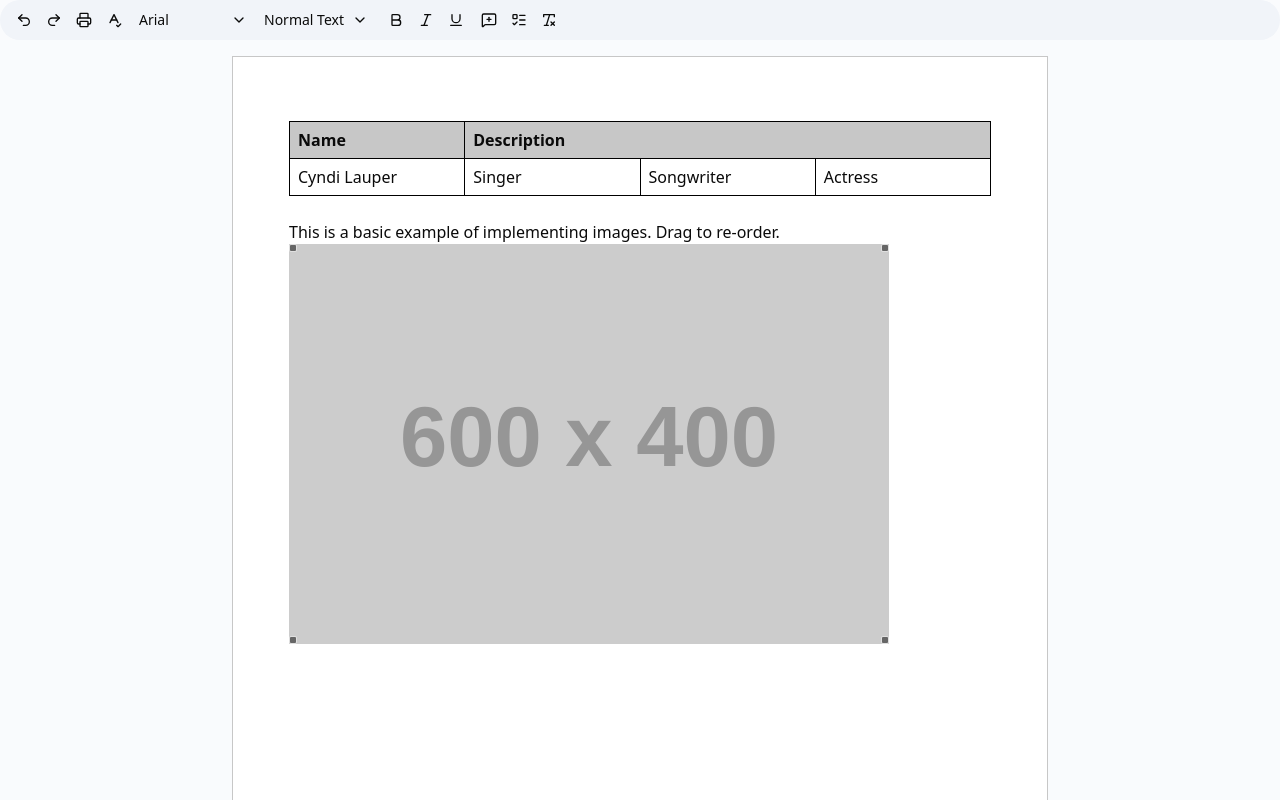
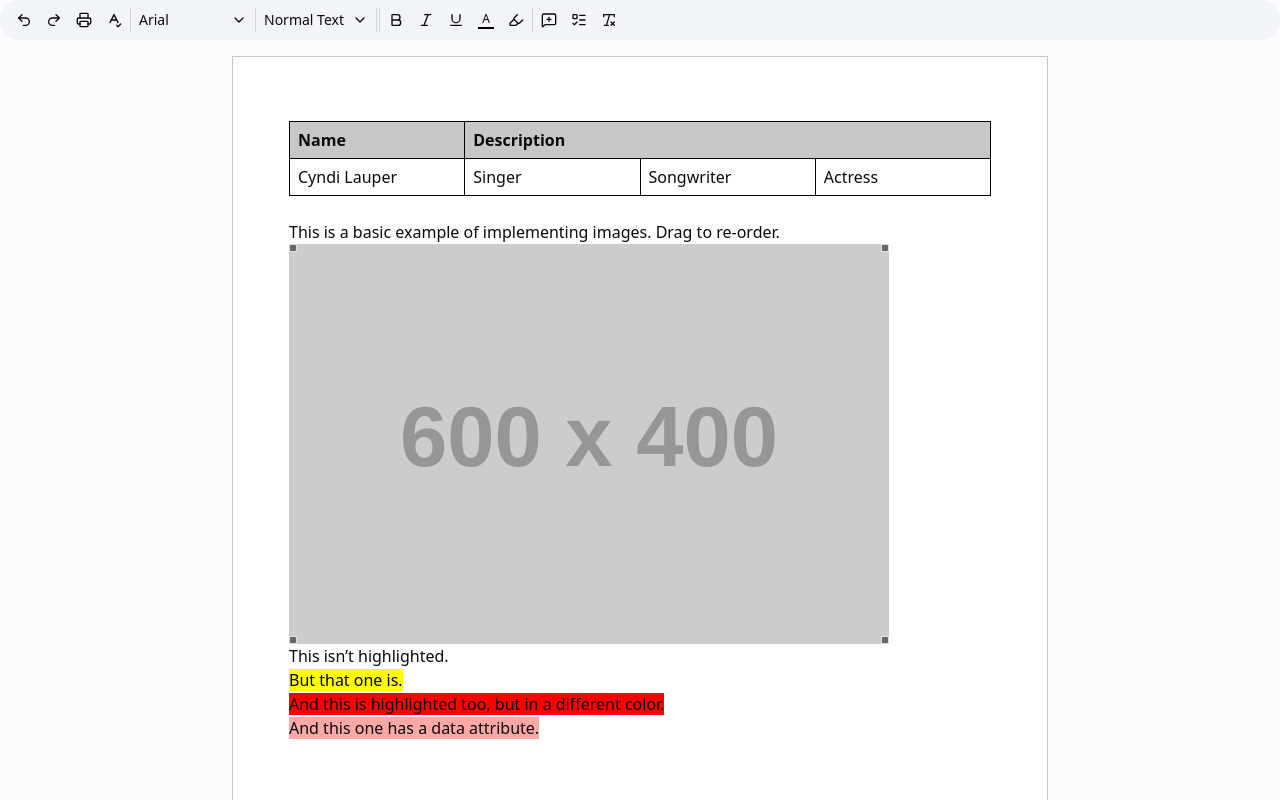
Before and after one commit to DrakeGoCoding/google-docs-clone, a Next.js app: page /documents/1 in a window 1280 px wide. Shown: the top 800 px of the page. Built offline with nearby package versions, Linux system fonts and the light colour scheme.

Commit message:
complete color tools

```diff
--- a/package.json
+++ b/package.json
@@ -11,6 +11,7 @@
   "dependencies": {
     "@base-ui/react": "^1.2.0",
     "@hookform/resolvers": "^5.2.2",
+    "@tiptap/extension-highlight": "^3.19.0",
     "@tiptap/extension-image": "^3.19.0",
     "@tiptap/extension-list": "^3.19.0",
     "@tiptap/extension-table": "^3.19.0",
@@ -29,6 +30,7 @@
     "next-themes": "^0.4.6",
     "radix-ui": "^1.4.3",
     "react": "19.2.3",
+    "react-color": "^2.19.3",
     "react-day-picker": "^9.13.2",
     "react-dom": "19.2.3",
     "react-hook-form": "^7.71.1",
@@ -44,6 +46,7 @@
     "@tailwindcss/postcss": "^4",
     "@types/node": "^20",
     "@types/react": "^19",
+    "@types/react-color": "^3.0.13",
     "@types/react-dom": "^19",
     "eslint": "^9",
     "eslint-config-next": "16.1.6",
--- a/src/app/documents/[documentId]/editor.tsx
+++ b/src/app/documents/[documentId]/editor.tsx
@@ -1,5 +1,6 @@
 'use client';
 
+import Highlight from '@tiptap/extension-highlight';
 import Image from '@tiptap/extension-image';
 import { TaskItem, TaskList } from '@tiptap/extension-list';
 import { TableKit } from '@tiptap/extension-table';
@@ -37,6 +38,9 @@
           alwaysPreserveAspectRatio: true,
         },
       }),
+      Highlight.configure({
+        multicolor: true,
+      }),
     ],
     content: `
         <table>
@@ -55,6 +59,10 @@
         </table>
         <p>This is a basic example of implementing images. Drag to re-order.</p>
         <img src="https://placehold.co/600x400" />
+        <p>This isn’t highlighted.</s></p>
+        <p><mark>But that one is.</mark></p>
+        <p><mark style="background-color: red;">And this is highlighted too, but in a different color.</mark></p>
+        <p><mark data-color="#ffa8a8">And this one has a data attribute.</mark></p>
       `,
     // Don't render immediately on the server to avoid SSR issues
     immediatelyRender: false,
--- a/src/app/documents/[documentId]/toolbar.tsx
+++ b/src/app/documents/[documentId]/toolbar.tsx
@@ -3,6 +3,7 @@
 import {
   BoldIcon,
   ChevronDownIcon,
+  HighlighterIcon,
   ItalicIcon,
   ListTodoIcon,
   LucideIcon,
@@ -14,6 +15,7 @@
   UnderlineIcon,
   Undo2Icon,
 } from 'lucide-react';
+import { type ColorResult, SketchPicker } from 'react-color';
 
 import {
   DropdownMenu,
@@ -146,6 +148,53 @@
   );
 }
 
+function TextColorButton() {
+  const { editor } = useEditorStore();
+
+  const value = editor?.getAttributes('textStyle').color || '#000000';
+
+  const onChange = (color: ColorResult) => {
+    editor?.chain().focus().setColor(color.hex).run();
+  };
+
+  return (
+    <DropdownMenu>
+      <DropdownMenuTrigger asChild>
+        <button className="h-7 min-w-7 shrink-0 flex flex-col items-center justify-center rounded-sm hover:bg-neutral-200/80 px-1.5 overflow-hidden text-sm">
+          <span className="text-xs">A</span>
+          <div className="h-0.5 w-full" style={{ backgroundColor: value }} />
+        </button>
+      </DropdownMenuTrigger>
+      <DropdownMenuContent className="p-0">
+        <SketchPicker color={value} onChange={onChange} />
+      </DropdownMenuContent>
+    </DropdownMenu>
+  );
+}
+
+function HighlightColorButton() {
+  const { editor } = useEditorStore();
+
+  const value = editor?.getAttributes('highlight').color || '#FFFFFF';
+
+  const onChange = (color: ColorResult) => {
+    editor?.chain().focus().setHighlight({ color: color.hex }).run();
+  };
+
+  return (
+    <DropdownMenu>
+      <DropdownMenuTrigger asChild>
+        <button className="h-7 min-w-7 shrink-0 flex flex-col items-center justify-center rounded-sm hover:bg-neutral-200/80 px-1.5 overflow-hidden text-sm">
+          <HighlighterIcon className="size-4" />
+        </button>
+      </DropdownMenuTrigger>
+      <DropdownMenuContent className="p-0">
+        <SketchPicker color={value} onChange={onChange} />
+      </DropdownMenuContent>
+    </DropdownMenu>
+  );
+}
+
 function Toolbar() {
   const { editor } = useEditorStore();
 
@@ -229,19 +278,19 @@
       {sections[0].map((item) => (
         <ToolbarButton key={item.label} {...item} />
       ))}
-      <Separator orientation="vertical" className="h-6 bg-neutral-300" />
+      <Separator orientation="vertical" className="h-6! bg-neutral-300" />
       <FontFamilyButton />
-      <Separator orientation="vertical" className="h-6 bg-neutral-300" />
+      <Separator orientation="vertical" className="h-6! bg-neutral-300" />
       <HeadingLevelButton />
-      <Separator orientation="vertical" className="h-6 bg-neutral-300" />
+      <Separator orientation="vertical" className="h-6! bg-neutral-300" />
       {/* TODO: Font size */}
-      <Separator orientation="vertical" className="h-6 bg-neutral-300" />
+      <Separator orientation="vertical" className="h-6! bg-neutral-300" />
       {sections[1].map((item) => (
         <ToolbarButton key={item.label} {...item} />
       ))}
-      {/* TODO: Text color */}
-      {/* TODO: Highlight color */}
-      <Separator orientation="vertical" className="h-6 bg-neutral-300" />
+      <TextColorButton />
+      <HighlightColorButton />
+      <Separator orientation="vertical" className="h-6! bg-neutral-300" />
       {/* TODO: Link */}
       {/* TODO: Image */}
       {/* TODO: Line height */}
```
Also changed, not shown: 1 other file (tests, documents, lock files or other folders).
